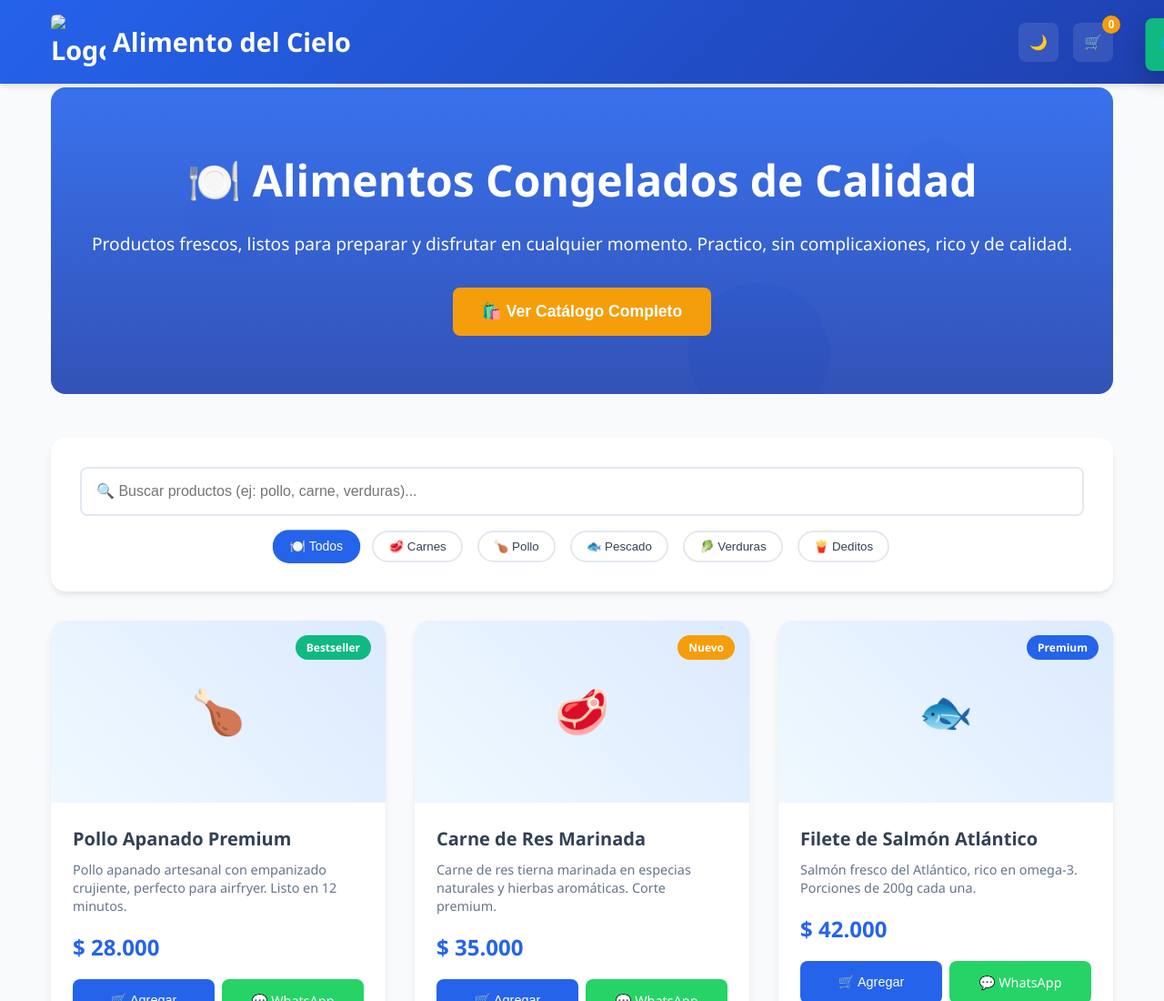
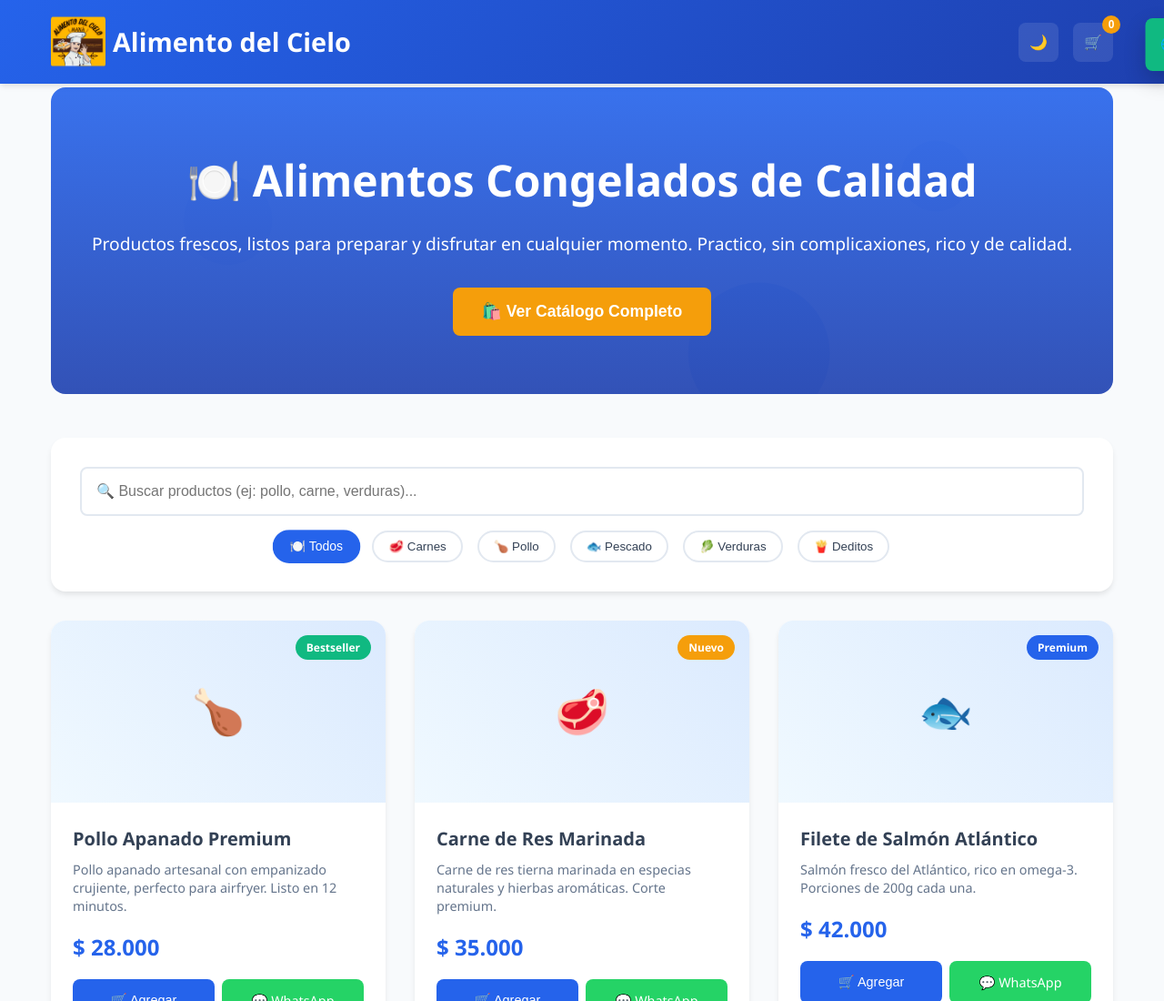
Before and after one commit to julionarvaez/Catalogo_Digital_PWA, a plain HTML site: page index.html in a window 1280 px wide. Shown: the top 1100 px of the page at 91% size. Drawn offline with Linux system fonts and the light colour scheme; the site is published under a folder, as on GitHub Pages, so addresses that start at the root find nothing.

Commit message:
no message

```diff
--- a/index.html
+++ b/index.html
@@ -21,7 +21,7 @@
     <header class="encabezado">
         <div class="contenedor-nav">
             <div class="logo">
-                <img src="/Imagenes/logo/Logo.png" alt="Logo Alimento del Cielo" class="logo-img">
+                <img src="./Imagenes/logo/Logo.png" alt="Logo Alimento del Cielo" class="logo-img">
                 Alimento del Cielo
             </div>
             <div class="acciones-nav">
@@ -232,11 +232,3 @@
     <script src="script.js"></script>
 </body>
 </html>
-const urlsToCache = [
-    '/Catalogo_Digital_PWA/',
-    '/Catalogo_Digital_PWA/index.html',
-    '/Catalogo_Digital_PWA/styles.css',
-    '/Catalogo_Digital_PWA/script.js',
-    '/Catalogo_Digital_PWA/manifest.json',
-    '/Catalogo_Digital_PWA/Imagenes/logo/Logo.png'
-];
```
Also changed, not shown: sw.js (+5 -5 lines), manifest.json.
